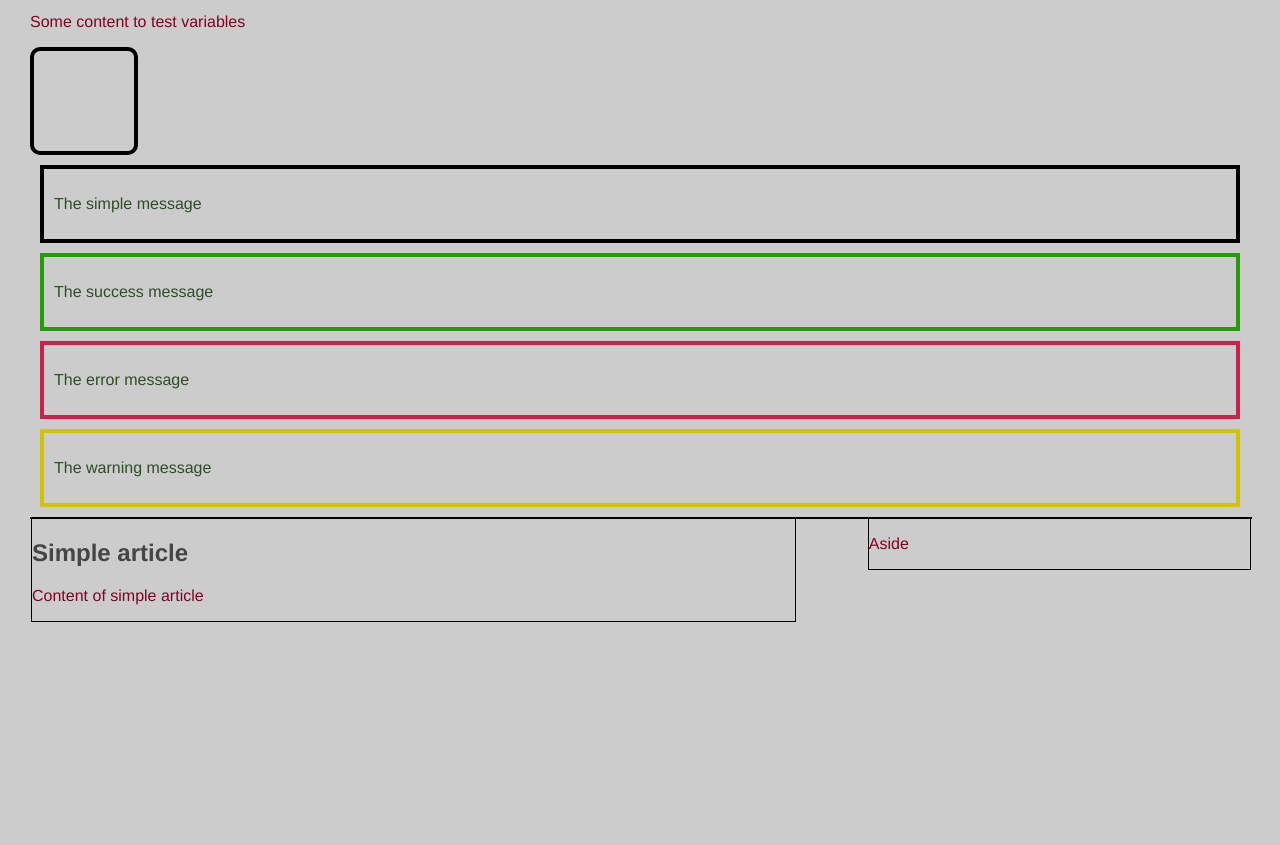
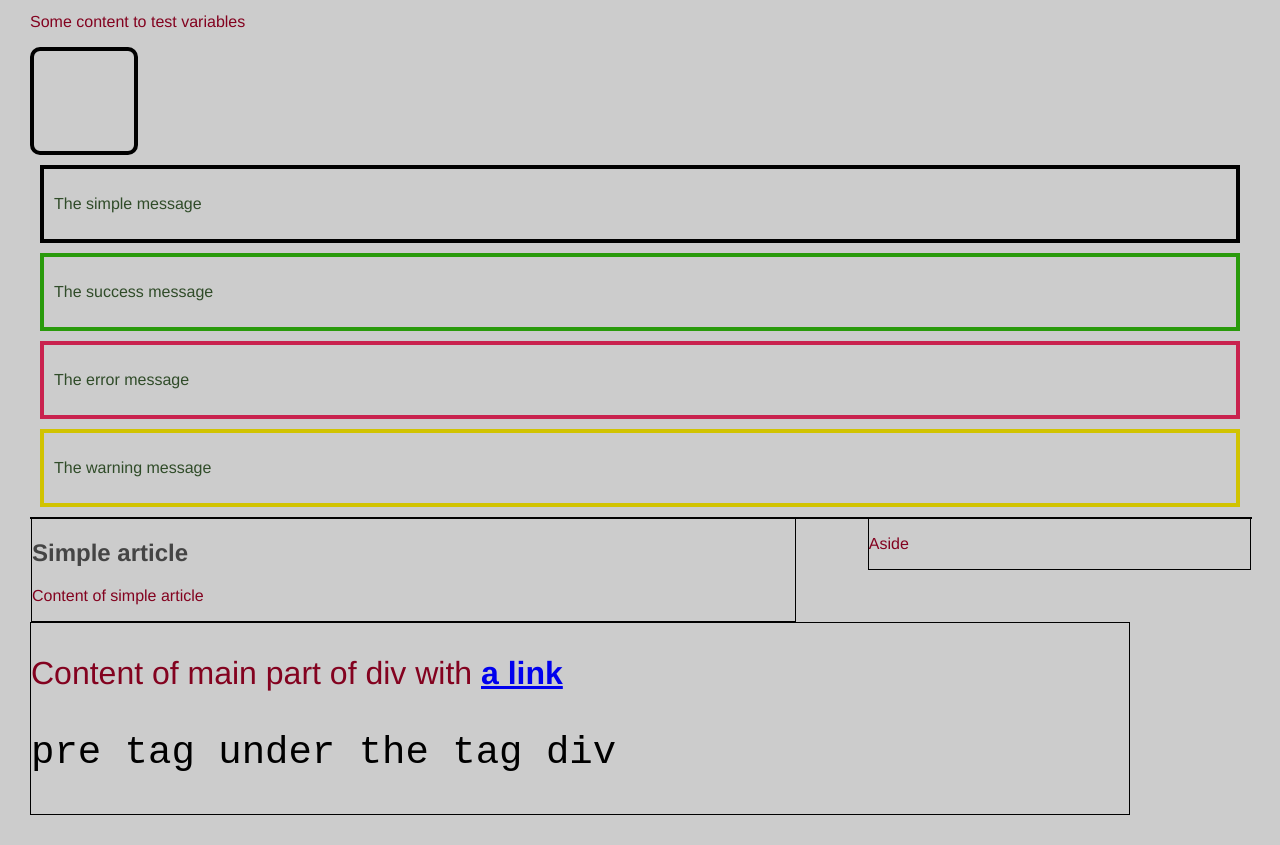
Before and after one commit to ChristopheMalo/Use-SASS, a plain HTML site: page index.html in a window 1280 px wide. Shown: the part 121-966 px from the top of the page. Before the commit the page ends 800 px from the top, so only its background shows below. Drawn offline with Linux system fonts and the light colour scheme.

Commit message:
feat: use nested rules

```diff
--- a/css/input.scss
+++ b/css/input.scss
@@ -17,6 +17,7 @@ $titleColor: #454545;
 
 $distance: 30px;
 $mediumBorder: 4px;
+$thinBorder: 1px;
 
 /* Mixins */
 @mixin border-radius($radius) {
@@ -44,6 +45,8 @@ p {
     color: $pColor;
 }
 
+.clear { clear: both; }
+
 /* Nesting */
 nav {
     ul {
@@ -59,6 +62,22 @@ nav {
         padding: 6px 12px;
         text-decoration: none;
     }
+}
+
+#main {
+    border: $thinBorder solid $darkColor;
+    width: 90%;
+
+    div {
+        p {
+            font-size: 2em;
+            a {
+                font-weight: bold;
+            }
+        }
+    }
+
+    pre { font-size: 3em; }
 }
 
 /* use mixins */
@@ -96,18 +115,18 @@ nav {
 
 /* Grid with operator */
 .container {
-    border: 1px solid $darkColor;
+    border: $thinBorder solid $darkColor;
     width: 100%
 }
 
 article[role="main"] {
-    border: 1px solid $darkColor;
+    border: $thinBorder solid $darkColor;
     float: left;
     width: 600px / 960px * 100%;
 }
 
 aside[role="complementary"] {
-    border: 1px solid $darkColor;
+    border: $thinBorder solid $darkColor;
     float: right;
     width: 300px / 960px * 100%;
 }
--- a/index.html
+++ b/index.html
@@ -39,5 +39,12 @@
                 <p>Aside</p>
             </aside>
         </div>
+
+        <div id="main" class="clear">
+            <div>
+                <p>Content of main part of div with <a href="#">a link</a></p>
+            </div>
+            <pre>pre tag under the tag div</pre>
+        </div>
     </body>
 </html>
```
Also changed, not shown: css/output.css, 1 other file.
